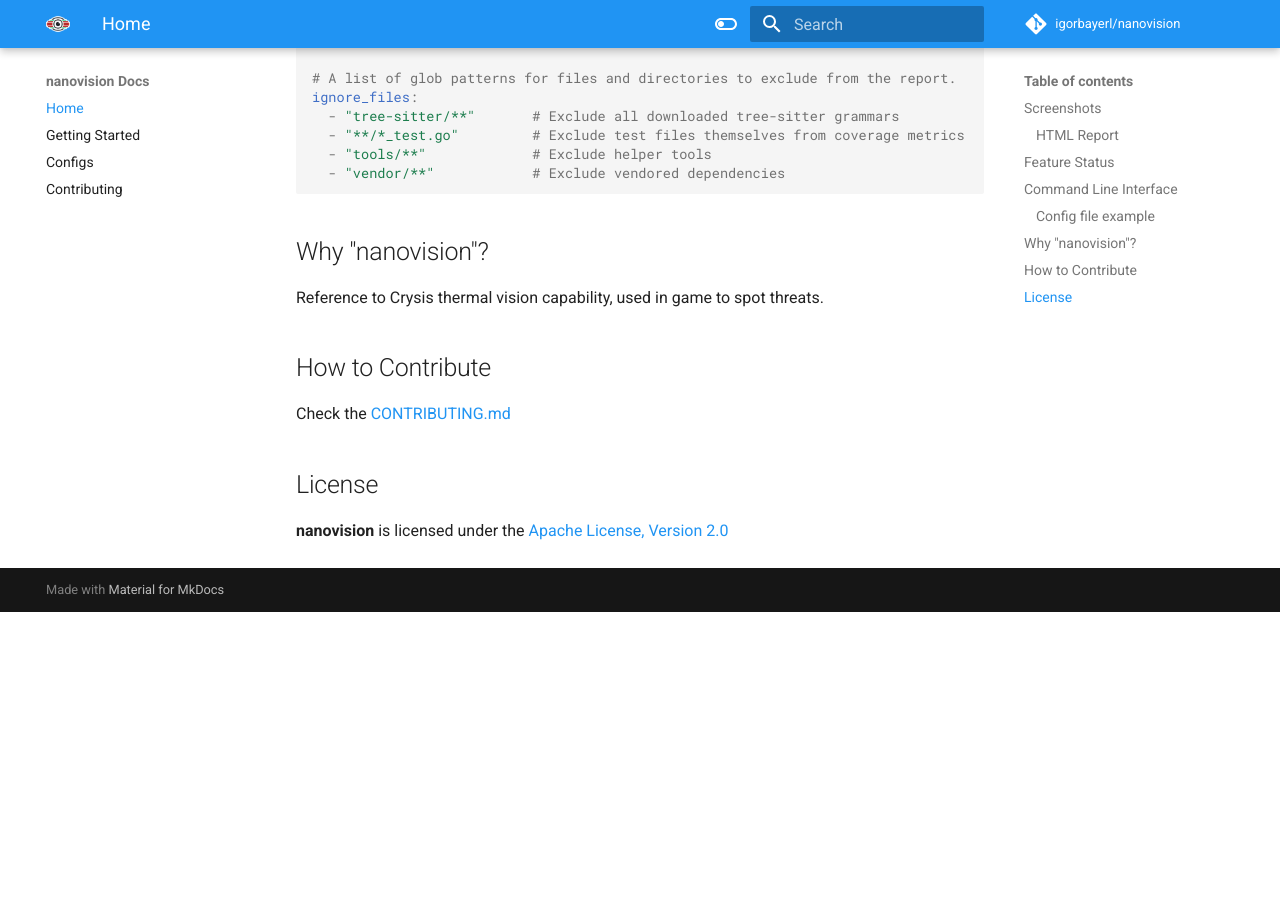
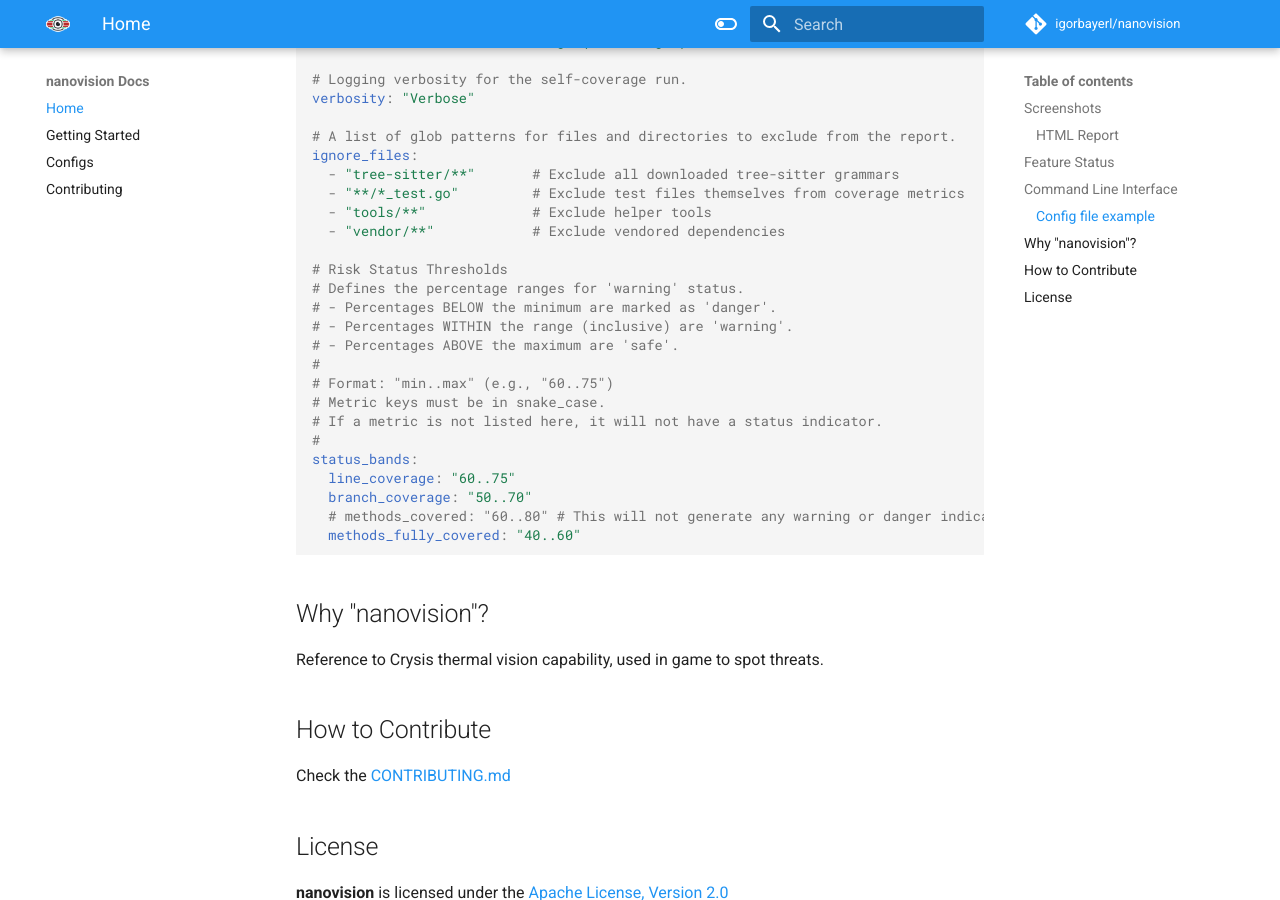
Before and after one commit to IgorBayerl/nanovision, an MkDocs documentation site: the page built from docs/docs/index.md, in a window 1280 px wide and 900 px high, scrolled down 4627 px. Built offline with MkDocs 1.6.1 and Material for MkDocs 9.7.7, drawn with Linux system fonts in a browser that asks for light colours; comment, search, counter and statistics services are not loaded; before the commit the page ends 5239 px from its top, so only the background shows below that; some of the changed text lies outside the part shown.

Commit message:
Update Documentations

````diff
--- a/docs/docs/index.md
+++ b/docs/docs/index.md
@@ -1,5 +1,8 @@
 ![alt text](imgs/nanovision_input_output.png)
 
+# Nano Vision
+
+The code coverage visualization tool that understands your code
 
 **nanovision** converts coverage reports generated by Cobertura, GoCover or GCov into human-readable reports in various formats.
 
@@ -108,6 +111,22 @@ ignore_files:
   - "**/*_test.go"         # Exclude test files themselves from coverage metrics
   - "tools/**"             # Exclude helper tools
   - "vendor/**"            # Exclude vendored dependencies
+
+# Risk Status Thresholds
+# Defines the percentage ranges for 'warning' status.
+# - Percentages BELOW the minimum are marked as 'danger'.
+# - Percentages WITHIN the range (inclusive) are 'warning'.
+# - Percentages ABOVE the maximum are 'safe'.
+#
+# Format: "min..max" (e.g., "60..75")
+# Metric keys must be in snake_case.
+# If a metric is not listed here, it will not have a status indicator.
+#
+status_bands:
+  line_coverage: "60..75"
+  branch_coverage: "50..70"
+  # methods_covered: "60..80" # This will not generate any warning or danger indicator.
+  methods_fully_covered: "40..60"
 ```
 
 ## Why "nanovision"?
````
Also changed, not shown: README.md.
